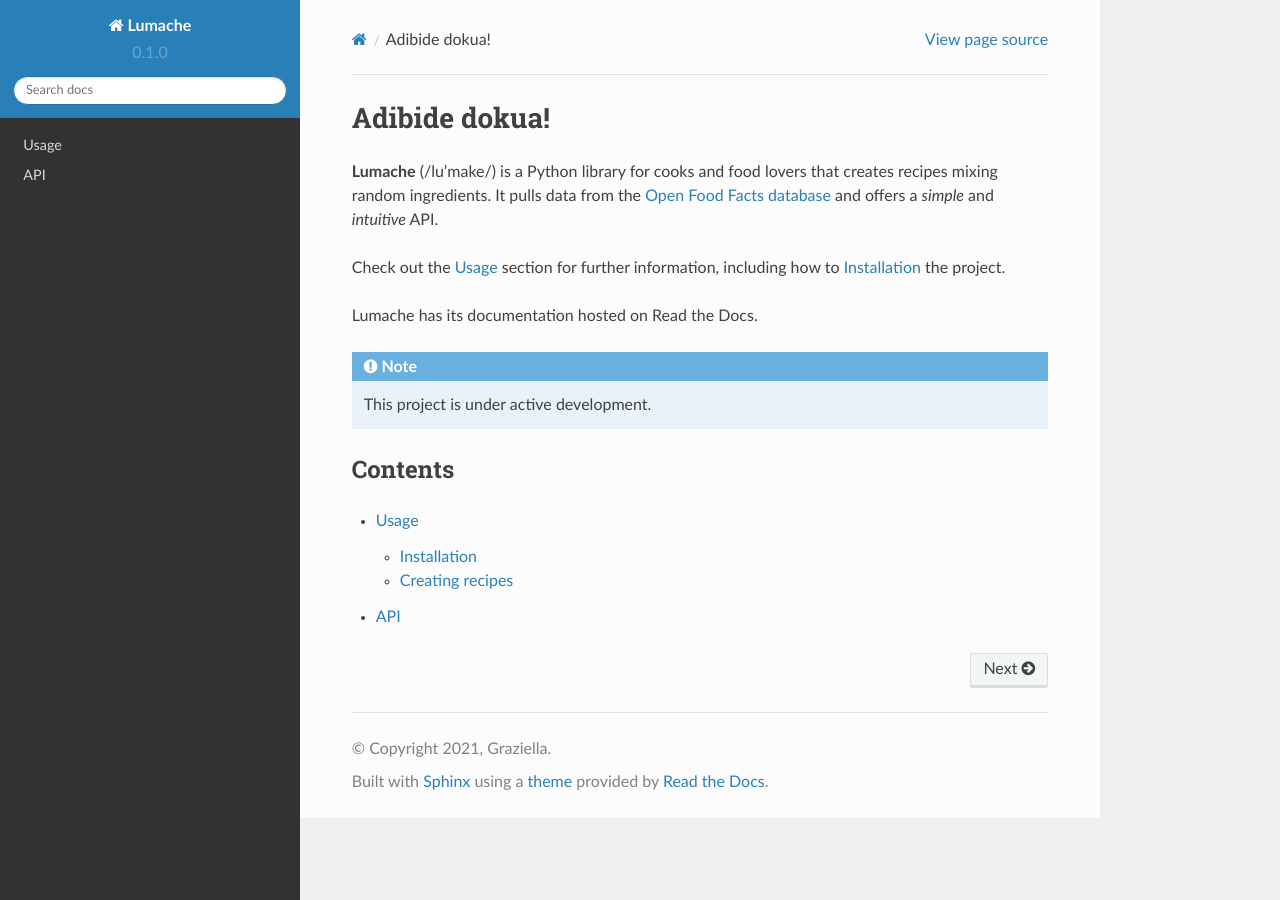
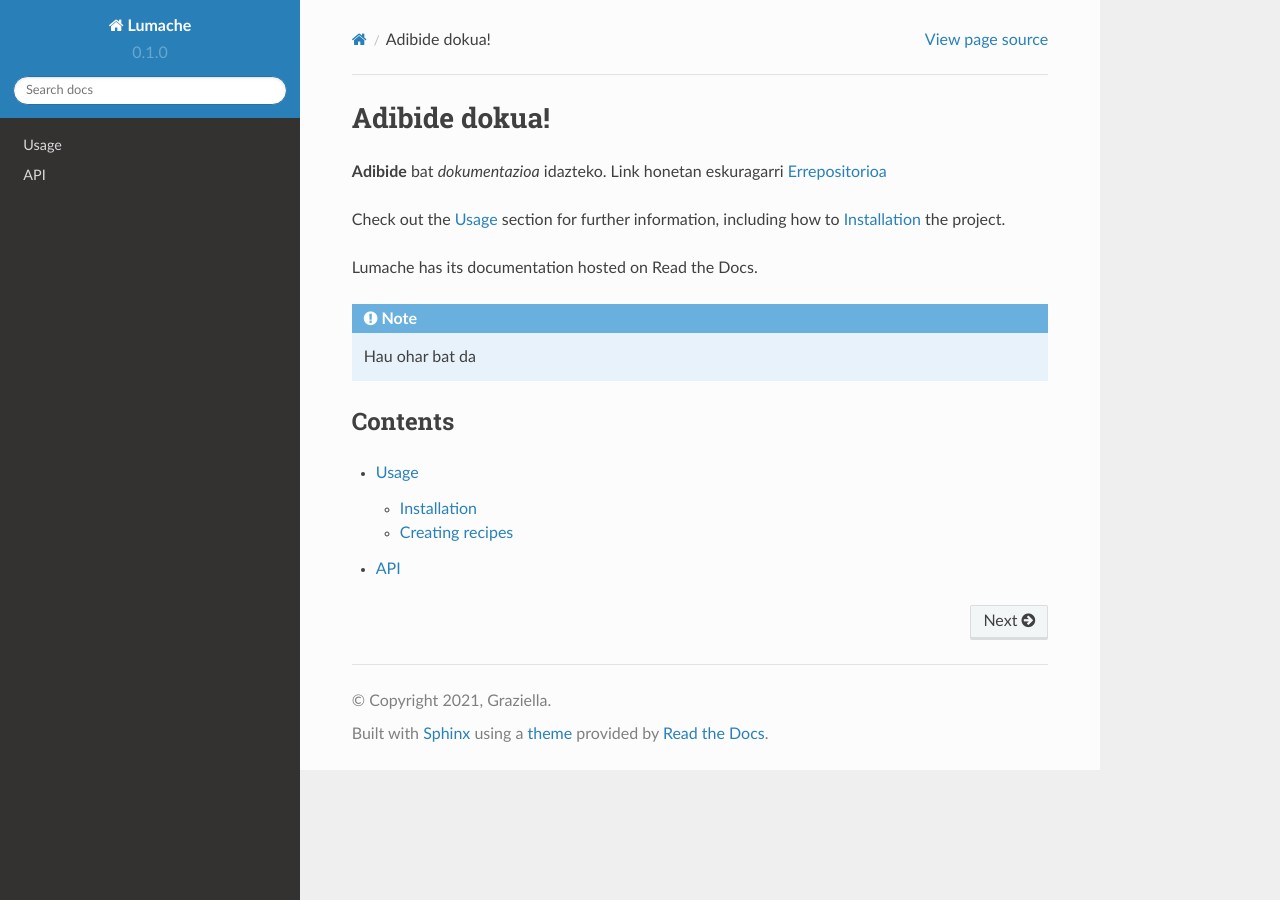
Before and after one commit to iosugomez/iosu-rtd-tutorial, a Sphinx documentation site: the page built from docs/source/index.rst, in a window 1280 px wide. Built offline with Sphinx 7.4.7 and the Read the Docs theme 2.0.0, drawn with Linux system fonts in a browser that asks for light colours.

Commit message:
Update index.rst

```diff
--- a/docs/source/index.rst
+++ b/docs/source/index.rst
@@ -1,10 +1,9 @@
 Adibide dokua!
 ==============
 
-**Lumache** (/lu'make/) is a Python library for cooks and food lovers
-that creates recipes mixing random ingredients.
-It pulls data from the `Open Food Facts database <https://world.openfoodfacts.org/>`_
-and offers a *simple* and *intuitive* API.
+**Adibide** bat *dokumentazioa* idazteko.
+Link honetan eskuragarri  `Errepositorioa <https://github.com/iosugomez/iosu-rtd-tutorial/>`_
+
 
 Check out the :doc:`usage` section for further information, including
 how to :ref:`installation` the project.
@@ -13,7 +12,7 @@
 
 .. note::
 
-   This project is under active development.
+   Hau ohar bat da
 
 Contents
 --------
```
